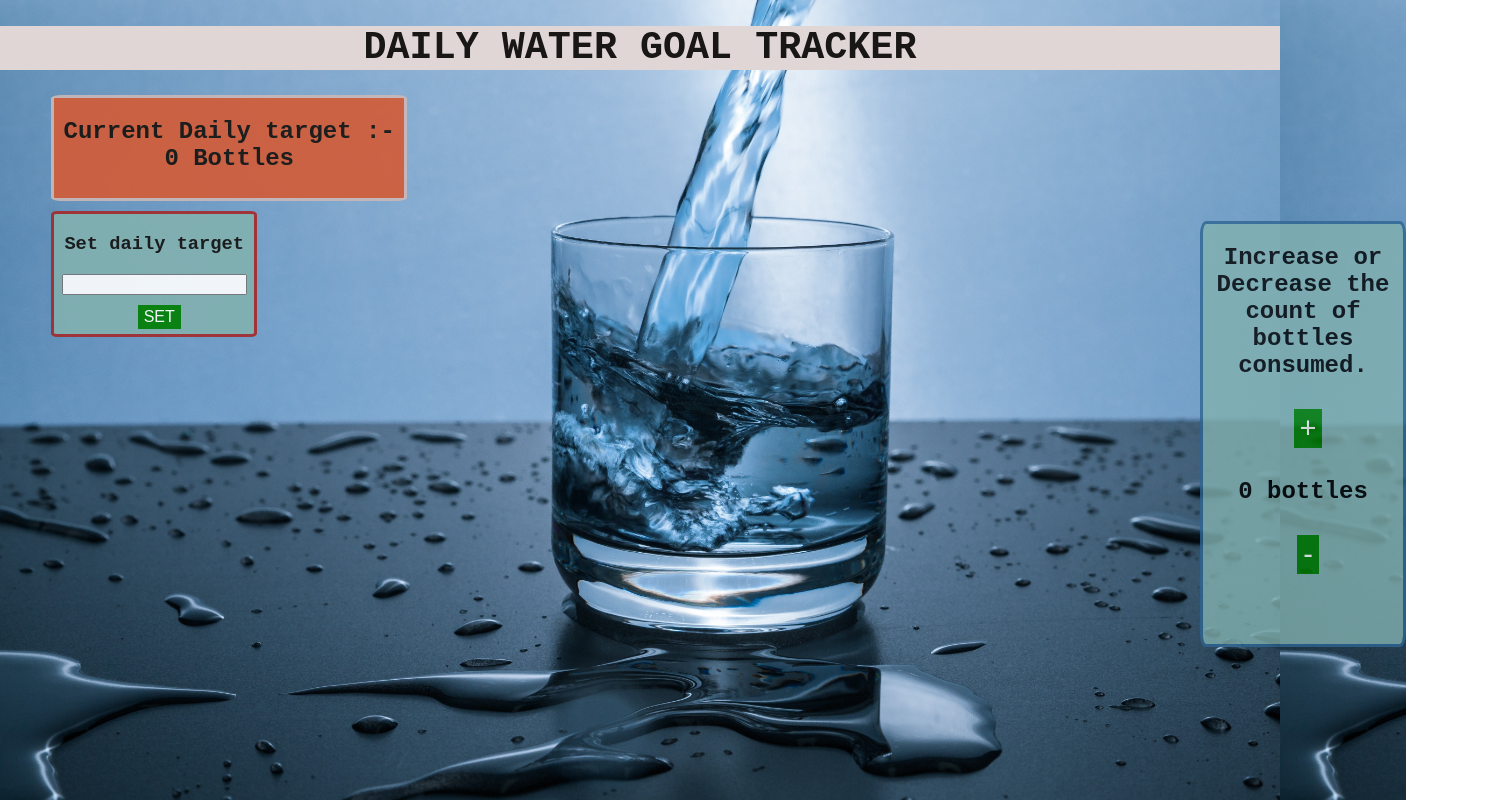
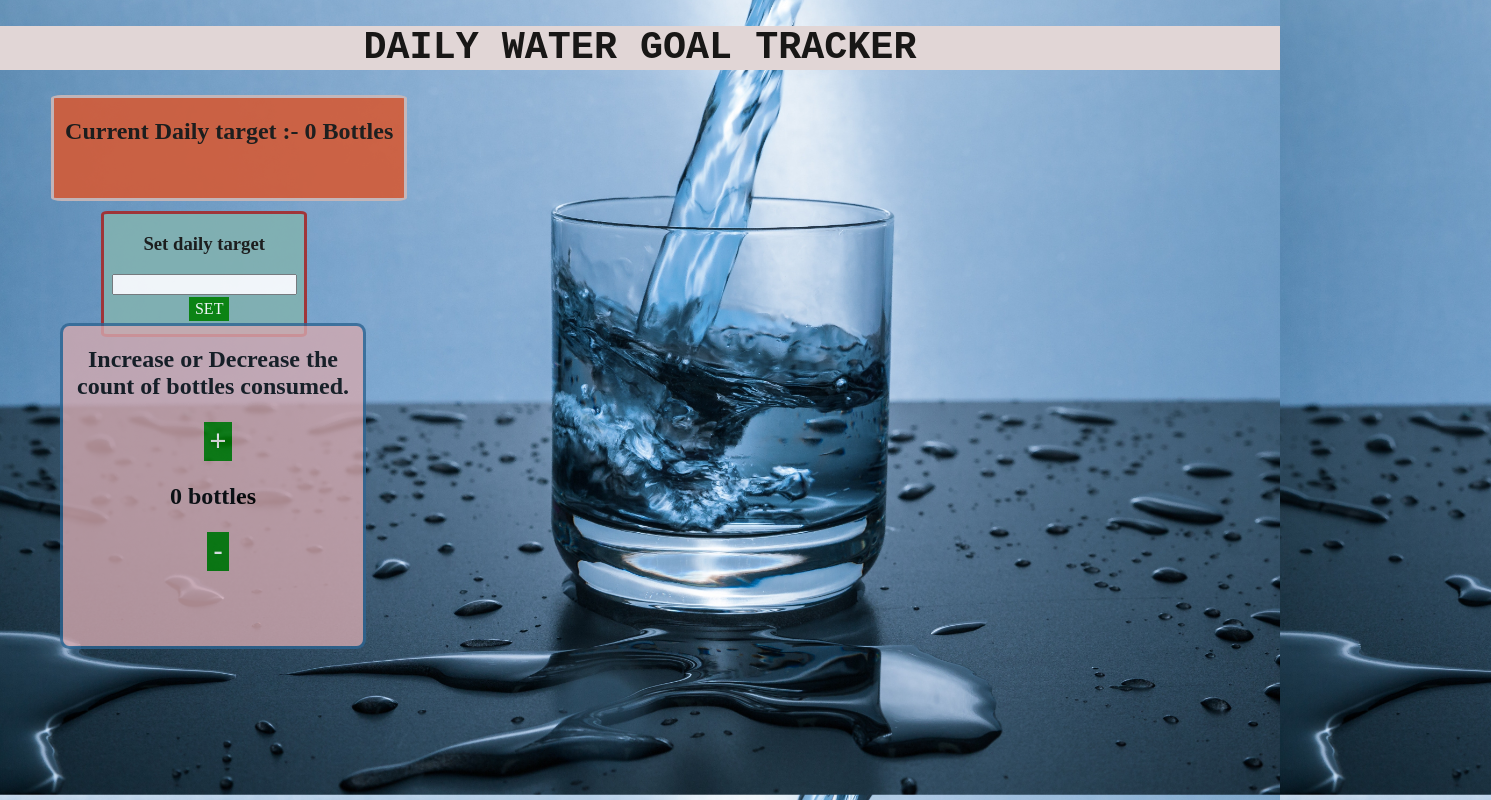
Before and after one commit to Gauravbharti1998/Water_goal, a React (Create React App) app: page / in a window 1280 px wide. Shown: the whole page, 1491 px wide, since content can reach past the window. Built offline with nearby package versions, Linux system fonts and the light colour scheme.

Commit message:
final css along with target achieved popup

```diff
--- a/src/App.css
+++ b/src/App.css
@@ -22,6 +22,7 @@
 }
 .upperbdy1{
   text-align: center;
+  font-family:cursive;
     margin-top: 0px;
     margin-left: 0px;
     width: 350px;
@@ -32,8 +33,10 @@
 }
 .upperbdy2{
   text-align: center;
+  position: relative;
+  font-family: cursive;
    margin-top: 10px;
-  margin-left: 0px;
+  margin-left: 50px;
   width: 200px;
   height: 120px;
   border: 3px solid brown;
@@ -42,17 +45,17 @@
 }
 
 .countr{
-  margin-left: 50%;
   text-align: center;
-   margin-top: 10%;
+  font-family:  cursive;
+   margin-top: 50%;
    color:black;
-  margin-bottom: 20%;
-  margin-left: 1200px;
-   width: 200px;
-  height: 420px;
+  margin-bottom: 10%;
+  margin-left: 60px;
+   width: 300px;
+  height: 320px;
   opacity: 0.8;
   border: 3px solid rgb(46, 101, 146);
-  background-color: rgb(130, 177, 176);
+  background-color: rgb(212, 169, 176);
   border-radius: 3%;
 }
 .set{
@@ -60,10 +63,11 @@
   border: none; /* Remove borders */
   color: white; /* White text */
   margin-left: 10px;
-  margin-top: 10px;
+  font-family: cursive;
+  margin-top: 2px;
   text-decoration:none;
   align-items: center;
-  margin-bottom: 10px;
+  margin-bottom:0px;
   padding: 3px 6px; /* Some padding */
   font-size: 16px; /*   Set a font size */
   cursor: pointer; /* Mouse pointer on hover */
@@ -77,10 +81,10 @@
   border: none; /* Remove borders */
   color: white; /* White text */
   margin-left: 10px;
-  margin-top: 10px;
+  margin-top: 2px;
   text-decoration:none;
   align-items: center;
-  margin-bottom: 10px;
+  margin-bottom: 2px;
   padding: 3px 6px; /* Some padding */
   font-size: 29px; /*   Set a font size */
   cursor: pointer; /* Mouse pointer on hover */
@@ -94,10 +98,10 @@
   border: none; /* Remove borders */
   color: white; /* White text */
   margin-left: 10px;
-  margin-top: 10px;
+  margin-top: 2px;
   text-decoration:none;
   align-items: center;
-  margin-bottom: 10px;
+  margin-bottom: 2px;
   padding: 3px 6px; /* Some padding */
   font-size: 29px; /*   Set a font size */
   cursor: pointer; /* Mouse pointer on hover */
@@ -107,6 +111,24 @@
   background-color: black;
 }
 
-.congrats{
+.congo{
 
+  text-align: center;
+  padding-top: 10px;
+  font-family:'Franklin Gothic Medium', 'Arial Narrow', Arial, sans-serif;
+  color:rgb(205, 9, 9);
+  font-size: 200%;
+  margin-bottom: 600px;
+  margin-top: 0px;
+  margin-left: 1100px;
+   width: 330px;
+  height: 180px;
+  padding: 2%;
+  padding-left: 2%;
+  padding-right: 2%;
+  opacity: 0.9;
+  visibility: hidden;
+   border: 1px solid rgb(46, 101, 146);
+  background-color: rgb(76, 232, 195);
+  border-radius: 20%;
 }
--- a/src/App.js
+++ b/src/App.js
@@ -3,15 +3,18 @@ import './App.css';
 import { useState } from 'react';
 
 function App() {
-  const [prev, newVal] = useState(0);
+  const [target, newVal] = useState(0);
   const setTarget = () => {
     const val = document.getElementById("dt").value;
     newVal(val);
   }
-
   const [stats, setStats] = useState(0);
   const increase = () => {
     setStats(stats + 1);
+    if( stats >= target-1 ){
+      document.getElementById('congrats').style.visibility='visible';
+      document.getElementById('congrats').innerHTML = 'Congratulations!! </br> You have achieved your daily water intake goal !';
+    }
   }
   const decrease = () => {
     if (stats > 0) {
@@ -24,16 +27,16 @@ function App() {
         <h1>DAILY WATER GOAL TRACKER</h1>
       </div>
       <div className='body'>
-
           <div className='upperbdy'>
             <div className='upperbdy1'>
-              <h2>Current Daily target :- <strong>{prev}</strong> Bottles</h2>
+              <h2>Current Daily target :- <strong>{target}</strong> Bottles</h2>
             </div>
             <div className='upperbdy2'>
               <h3>Set daily target</h3>
               <input type='number' id='dt'></input>
               <button className='set' type='button' onClick={setTarget}>SET</button>
             </div>
+            <div className='congo' id = "congrats"> </div>
           </div>
           <div className='countr'>
             <h2>Increase or Decrease the count of bottles consumed.</h2>
--- a/src/index.css
+++ b/src/index.css
@@ -2,7 +2,7 @@ body {
   margin: 0;
   background-image: url('../public/dw.jpg');
   background-size:cover;
-  background-position: 0px -100px;
+  background-position: 0%;
   font-family: -apple-system, BlinkMacSystemFont, 'Segoe UI', 'Roboto', 'Oxygen',
     'Ubuntu', 'Cantarell', 'Fira Sans', 'Droid Sans', 'Helvetica Neue',
     sans-serif;
```
